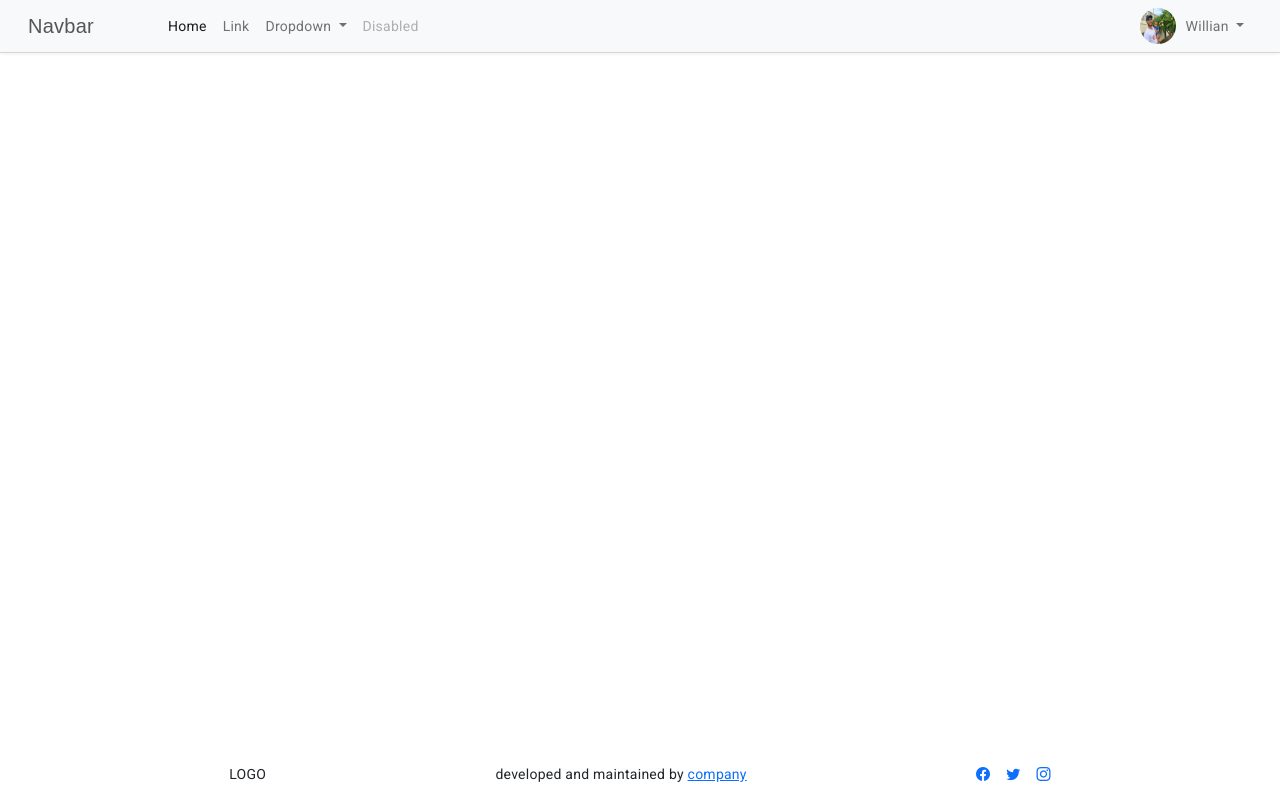
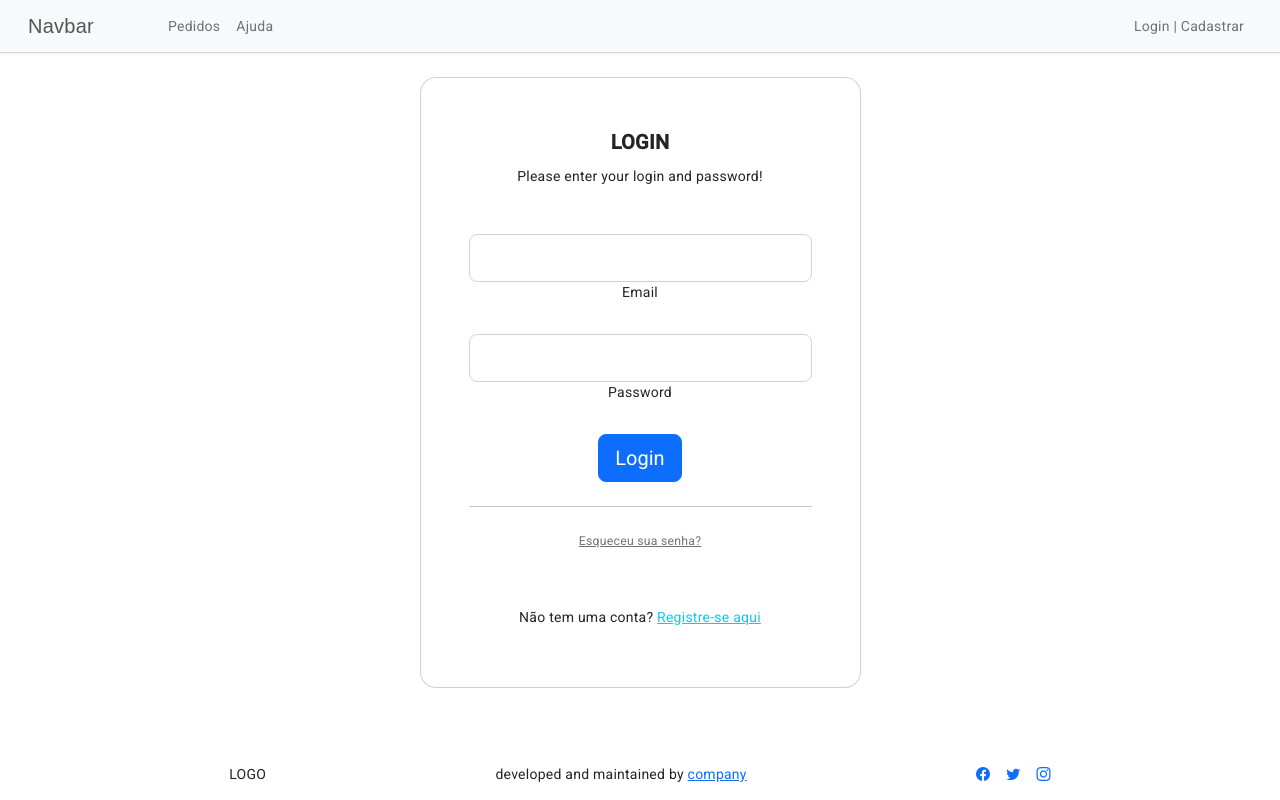
Before and after one commit to willianssf/projetoSimulado, an Angular app: page /login in a window 1280 px wide. Before the commit this address led to /. Built offline with nearby package versions, Linux system fonts and the light colour scheme.

Commit message:
Tela de login criada

```diff
--- a/src/app/app-routing.module.ts
+++ b/src/app/app-routing.module.ts
@@ -1,9 +1,11 @@
 import { NgModule } from '@angular/core';
 import { RouterModule, Routes } from '@angular/router';
 import {SessionUserComponent} from "./components/session-user/session-user.component";
+import {LoginComponent} from "./components/login/login.component";
 
 const routes: Routes = [
-  {path: '', component: SessionUserComponent}
+  {path: '', component: SessionUserComponent},
+  {path: 'login', component: LoginComponent}
 ];
 
 @NgModule({
--- a/src/app/components/header/header.component.html
+++ b/src/app/components/header/header.component.html
@@ -7,31 +7,22 @@
     <div class="collapse navbar-collapse" id="navbarSupportedContent">
       <ul class="navbar-nav me-auto mb-2 mb-lg-0">
         <li class="nav-item">
-          <a class="nav-link active" aria-current="page" href="#">Home</a>
+          <a class="nav-link" href="#">Pedidos</a>
         </li>
         <li class="nav-item">
-          <a class="nav-link" href="#">Link</a>
-        </li>
-        <li class="nav-item dropdown">
-          <a class="nav-link dropdown-toggle" href="#" id="navbarDropdown" role="button" data-bs-toggle="dropdown" aria-expanded="false">
-            Dropdown
-          </a>
-          <ul class="dropdown-menu" aria-labelledby="navbarDropdown">
-            <li><a class="dropdown-item" href="#">Action</a></li>
-            <li><a class="dropdown-item" href="#">Another action</a></li>
-            <li><hr class="dropdown-divider"></li>
-            <li><a class="dropdown-item" href="#">Something else here</a></li>
-          </ul>
-        </li>
-        <li class="nav-item">
-          <a class="nav-link disabled" href="#" tabindex="-1" aria-disabled="true">Disabled</a>
+          <a class="nav-link" href="#">Ajuda</a>
         </li>
       </ul>
 
       <div class="navbar-nav ml-auto">
         <div class="nav-item dropdown">
-          <a href="#" data-toggle="dropdown" class="nav-link dropdown-toggle user-action" id="navbarDropdownLogin" role="button" data-bs-toggle="dropdown" aria-expanded="false">
+          <a *ngIf="logado" href="#" data-toggle="dropdown" class="nav-link dropdown-toggle user-action" id="navbarDropdownLogin"
+             role="button" data-bs-toggle="dropdown" aria-expanded="false"
+             >
             <img src="/assets/imglogin.jpg" class="avatar" alt="Avatar"> Willian <b class="caret"></b>
+          </a>
+          <a  *ngIf="!logado" href="login" class="nav-link user-action">
+            Login | Cadastrar
           </a>
           <div class="dropdown-menu" aria-labelledby="navbarDropdownLogin">
             <a href="#" class="dropdown-item"><i class="fa fa-user-o"></i> Profile</a>
--- a/src/app/components/header/header.component.ts
+++ b/src/app/components/header/header.component.ts
@@ -1,10 +1,13 @@
-import { Component } from '@angular/core';
+import {Component, OnInit} from '@angular/core';
 
 @Component({
   selector: 'app-header',
   templateUrl: './header.component.html',
   styleUrls: ['./header.component.css']
 })
-export class HeaderComponent {
+export class HeaderComponent implements OnInit{
+  logado: boolean = false
+
+  ngOnInit(): void {}
 
 }
--- /dev/null
+++ b/src/app/components/login/login.component.html
@@ -0,0 +1,32 @@
+<section class="vh-20">
+  <div class="container py-4 h-100">
+    <div class="row d-flex justify-content-center align-items-center h-100">
+      <div class="col-12 col-md-8 col-lg-6 col-xl-5">
+        <div class="card shadow-2-strong" style="border-radius: 1rem;">
+          <div class="card-body p-5 text-center">
+            <h2 class="fw-bold mb-2 text-uppercase">Login</h2>
+            <p class="mb-5">Please enter your login and password!</p>
+
+            <div class="form-outline mb-4">
+              <input type="email" id="typeEmailX-2" class="form-control form-control-lg" />
+              <label class="form-label" for="typeEmailX-2">Email</label>
+            </div>
+
+            <div class="form-outline mb-4">
+              <input type="password" id="typePasswordX-2" class="form-control form-control-lg" />
+              <label class="form-label" for="typePasswordX-2">Password</label>
+            </div>
+
+            <button class="btn btn-primary btn-lg btn-block" type="submit">Login</button>
+
+            <hr class="my-4">
+
+            <p class="small mb-5 pb-lg-2"><a class="text-muted" href="">Esqueceu sua senha?</a></p>
+            <p>Não tem uma conta? <a href="" class="link-info">Registre-se aqui</a></p>
+
+          </div>
+        </div>
+      </div>
+    </div>
+  </div>
+</section>
```
Also changed, not shown: src/app/app.module.ts (+5 -4 lines), src/app/components/login/login.component.ts (added, +10 -0 lines), src/app/components/login/login.component.css (added).
